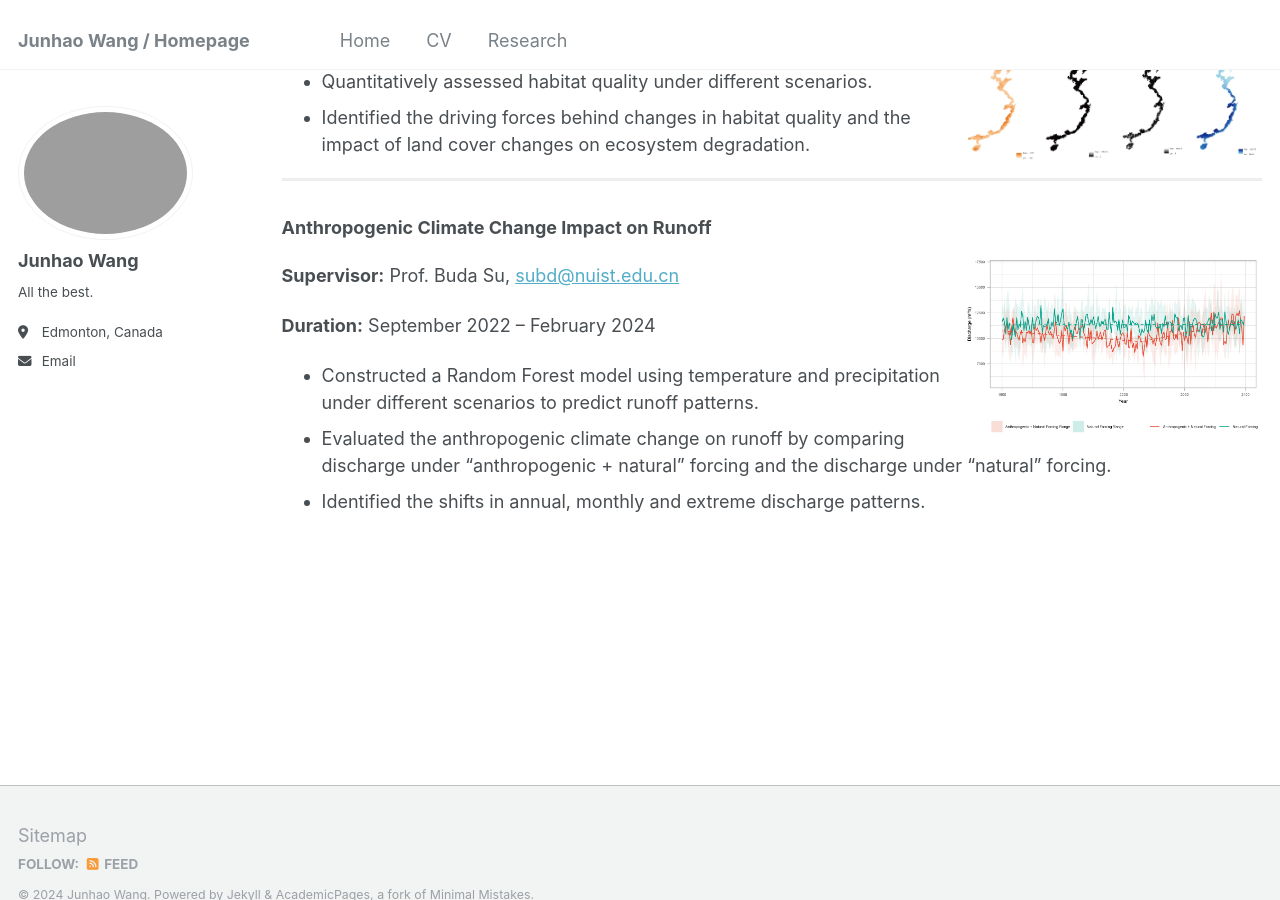
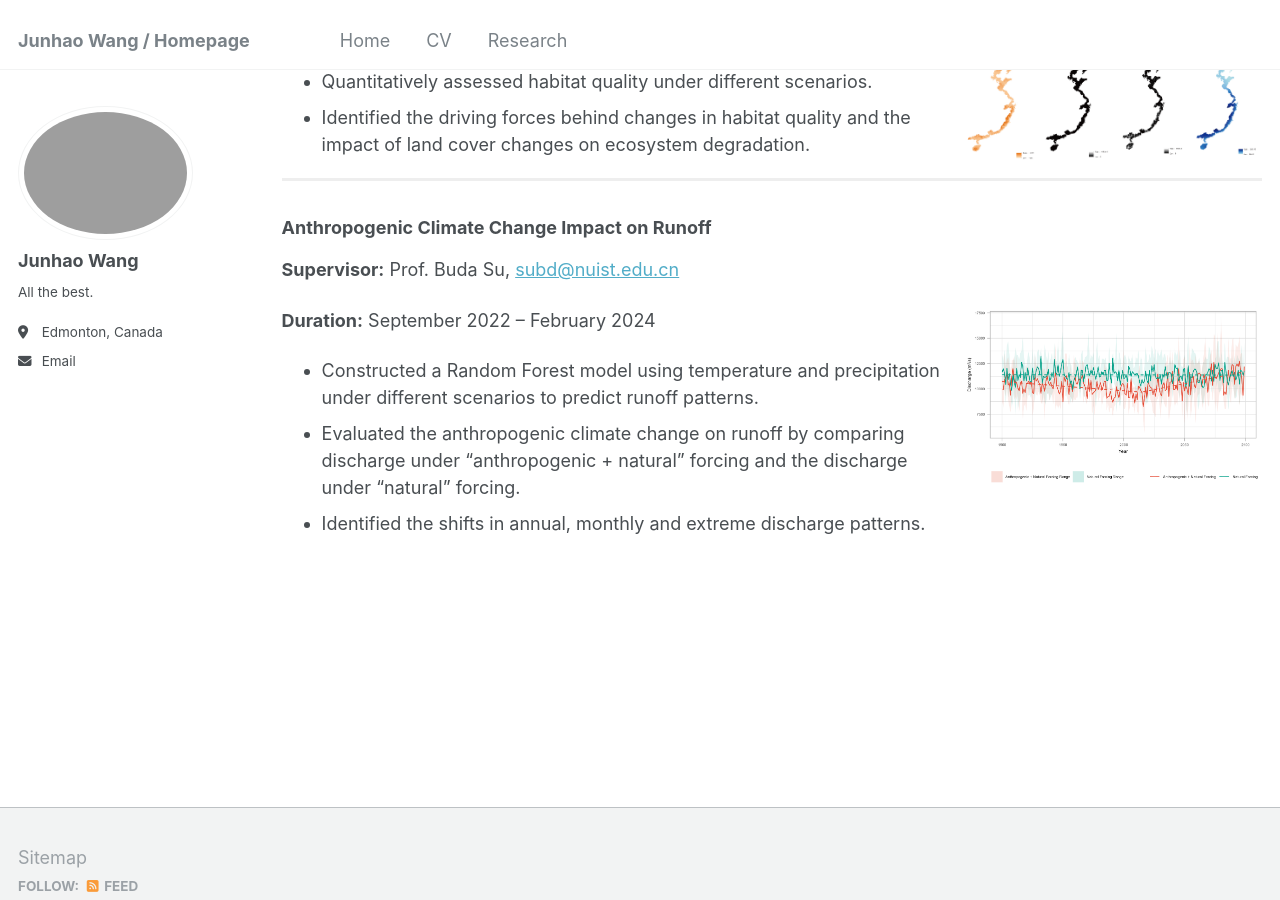
Before and after one commit to sigmundw/sigmundw.github.io, a Jekyll site: the page built from _pages/research.md, in a window 1280 px wide and 900 px high, scrolled down 719 px. Built offline with Jekyll 4.4.1, drawn with Linux system fonts in a browser that asks for light colours.

Commit message:
Update research.md

```diff
--- a/_pages/research.md
+++ b/_pages/research.md
@@ -37,12 +37,12 @@ redirect_from:
 <div style="border-top: 3px solid #eee; margin: 20px 0;"></div>
 
 ### Anthropogenic Climate Change Impact on Runoff
-<img src="https://sigmundw.github.io/images/cuntan.png" alt="Cuntan Image" width="300" align="right" style="margin-left: 20px;"/>
+
 
 **Supervisor:** Prof. Buda Su, [subd@nuist.edu.cn](mailto:subd@nuist.edu.cn)
 
 **Duration:** September 2022 – February 2024
-
+<img src="https://sigmundw.github.io/images/cuntan.png" alt="Cuntan Image" width="300" align="right" style="margin-left: 20px;"/>
 - Constructed a Random Forest model using temperature and precipitation under different scenarios to predict runoff patterns.
 - Evaluated the anthropogenic climate change on runoff by comparing discharge under “anthropogenic + natural” forcing and the discharge under “natural” forcing.
 - Identified the shifts in annual, monthly and extreme discharge patterns.
```
